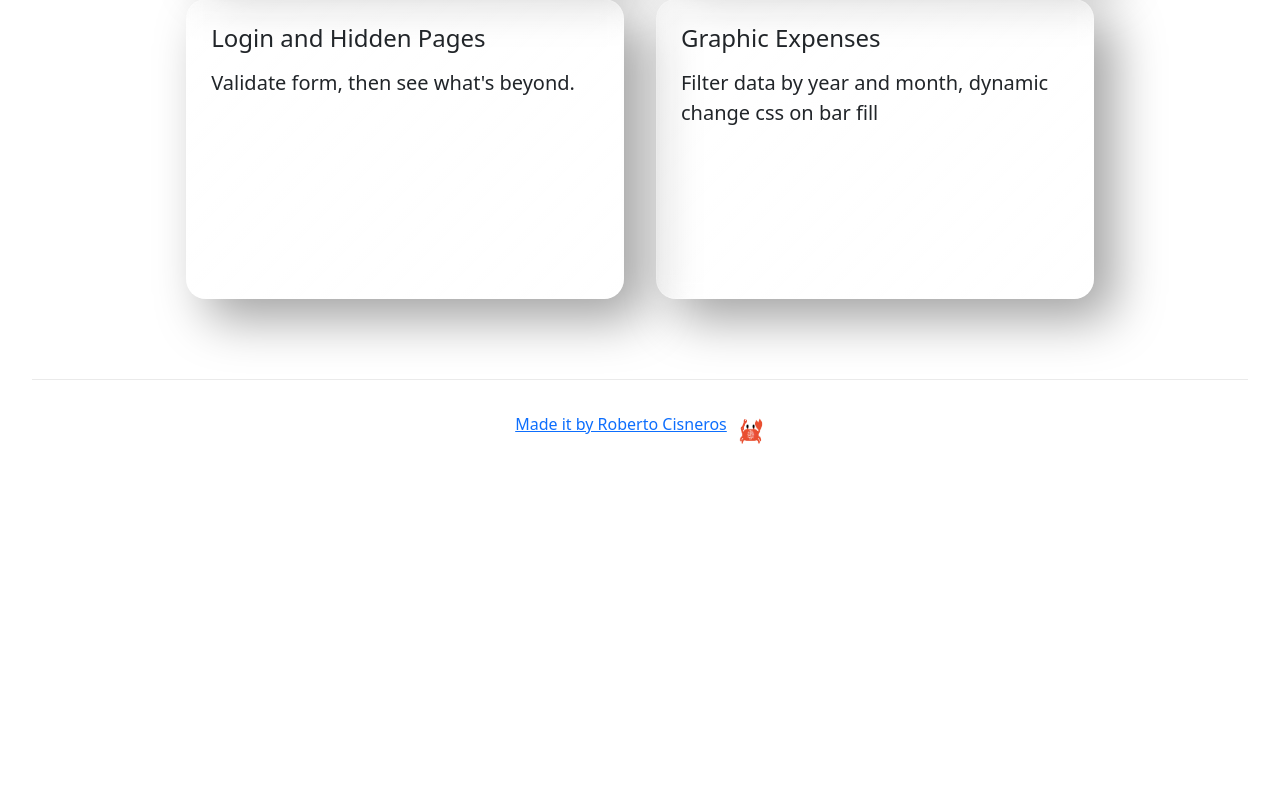
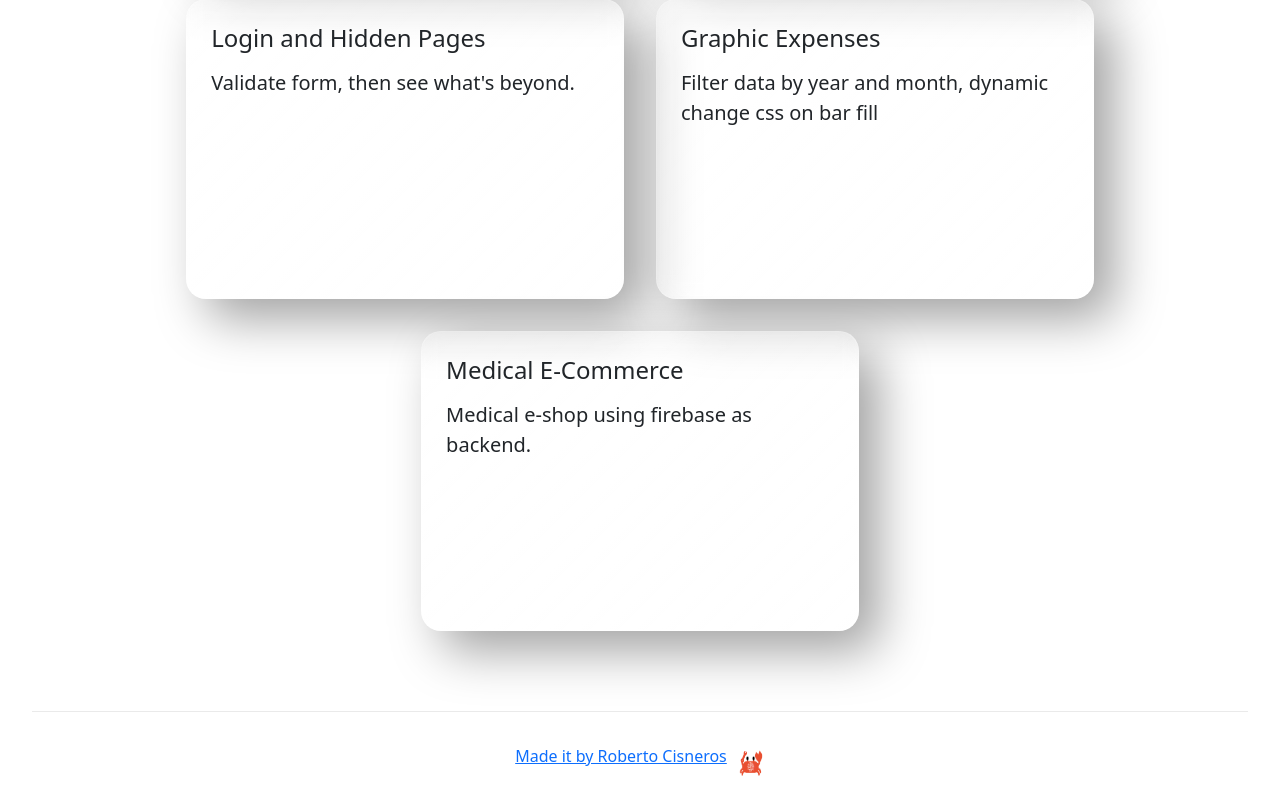
Before and after one commit to robcisneros/my-portfolio, a Next.js app: page / in a window 1280 px wide. Shown: the part 647-1447 px from the top of the page. Before the commit the page ends 1115 px from the top, so only its background shows below. Built offline with nearby package versions, Linux system fonts and the light colour scheme.

Commit message:
adding e-commerce app

```diff
--- a/pages/index.js
+++ b/pages/index.js
@@ -28,6 +28,12 @@ export default function Home() {
       description: "Filter data by year and month, dynamic change css on bar fill ",
       href: "https://graphic-expenses.netlify.app/",
       id: 4,
+    },
+    {
+      title: "Medical E-Commerce",
+      description: "Medical e-shop using firebase as backend.",
+      href: "https://medical-ecommerce.netlify.app/",
+      id: 1,
     },
   ];
 
```
